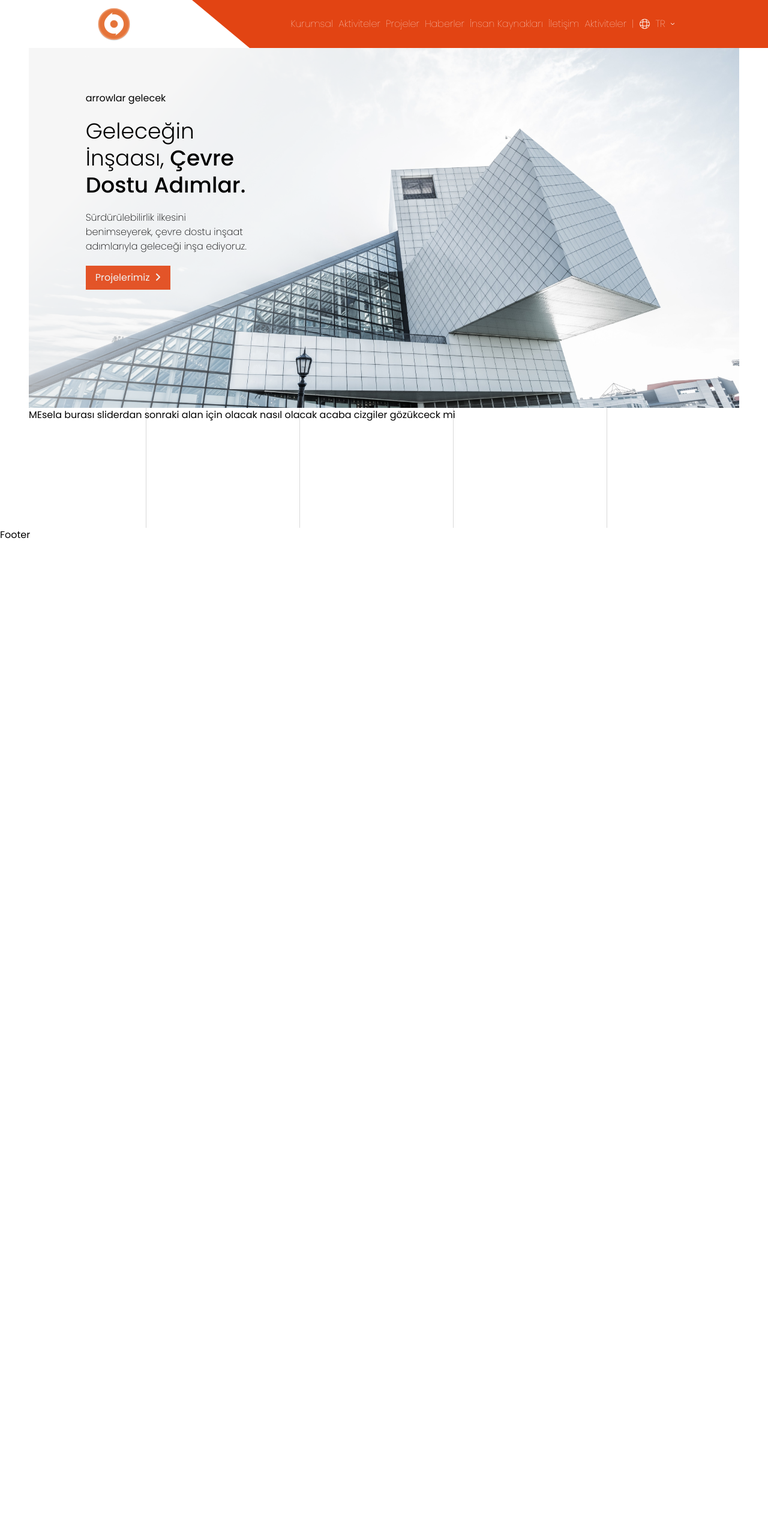
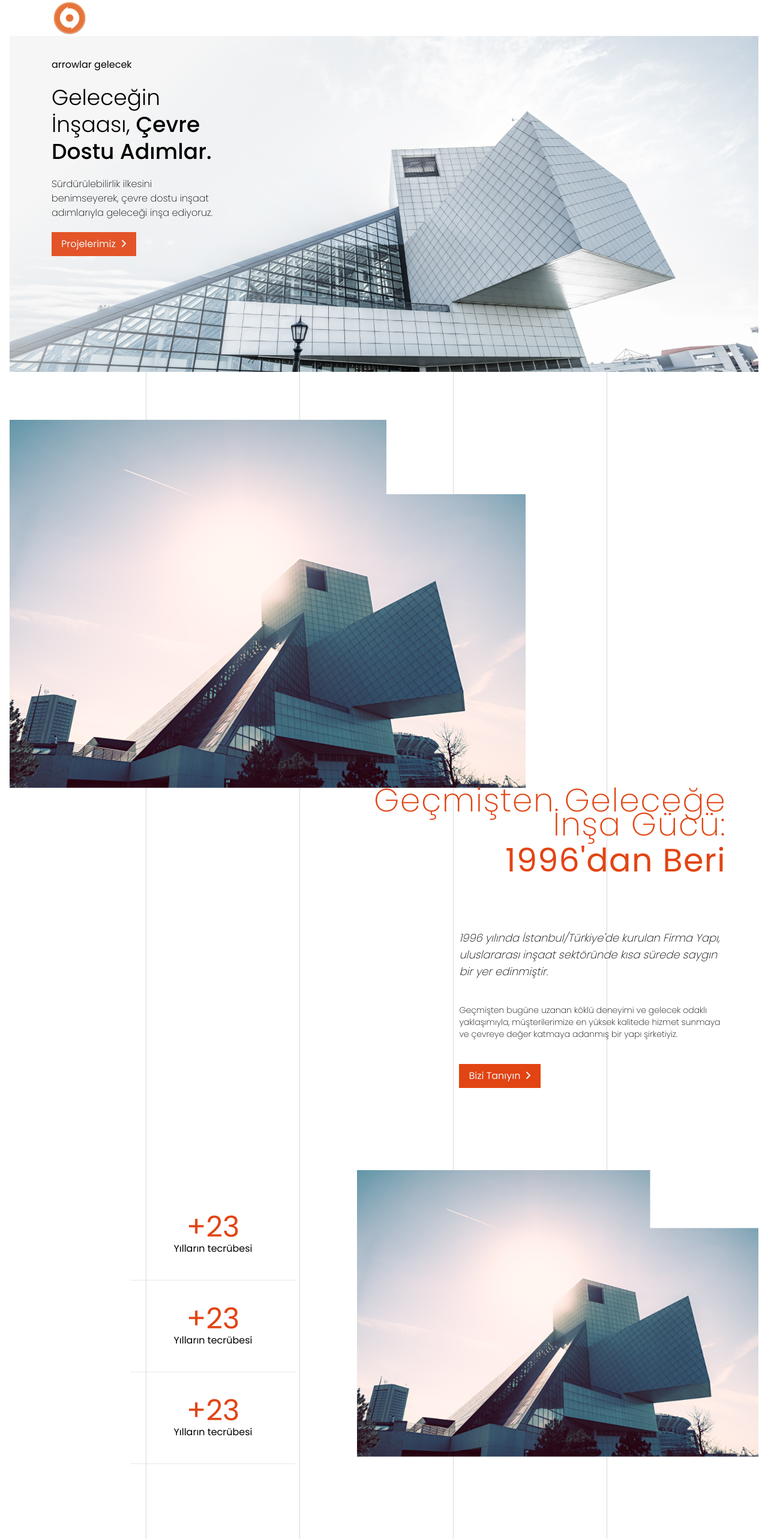
Before and after one commit to mustafakba/frontend, a Next.js app in the folder webintek/: page / in a window 1280 px wide. Shown: the top 2566 px of the page at 60% size. Before the commit the page ends 904 px from the top, so only its background shows below. Built offline with nearby package versions, Linux system fonts and the light colour scheme.

Commit message:
second-section-from-past created

```diff
--- a/webintek/app/components/Header.jsx
+++ b/webintek/app/components/Header.jsx
@@ -36,14 +36,17 @@ export default function Header() {
   const [activeLanguage, setActiveLanguage] = useState("TR");
 
   return (
-    <div className="grid grid-cols-4 w-full h-[80px] 2xl:h-[100px]">
-      <div className="col-span-1 left-header flex w-full">
-        <Link href={"/"} className="pl-40 flex items-center">
+    <header>
+      <div className="wrapper">
+        <div className="container px-4">
+          <div className="flex justify-between">
+            <div className="left-header flex">
+              <Link href={"/"}>
                 <Image src={"/logo1.svg"} width={60} height={60} />
               </Link>
             </div>
-      <div className="right-header col-span-3 flex items-center w-full bg-primary-color">
-        <div className="menu-items flex w-full items-end pl-40 pr-40">
+            <div className="right-header flex items-center">
+              <div className="menu-items flex w-full items-end ">
                 <ul className="w-full font-thin flex items-center justify-around text-white">
                   {menuItems.map((menuItem, index) => {
                     return (
@@ -82,5 +85,8 @@ export default function Header() {
               </div>
             </div>
           </div>
+        </div>
+      </div>
+    </header>
   );
 }
--- /dev/null
+++ b/webintek/app/components/IntroSection.jsx
@@ -0,0 +1,45 @@
+"use client";
+import Image from "next/image";
+import { faAngleRight } from "@fortawesome/free-solid-svg-icons";
+import Button from "./shared/Button";
+
+export default function IntroSection() {
+  return (
+    <section className="intro-section ">
+      <div className="h-[70dvh]">
+        <Image
+          src={"/banner.png"}
+          width={1400}
+          height={400}
+          className="flex h-full w-full"
+        />
+      </div>
+      <div className="container px-4">
+        <div className="slider-info-area absolute top-[12%] ">
+          <div className="arrow-buttons">arrowlar gelecek</div>
+          <div className="slider-paragraph text-4xl py-5 leading-[45px]">
+            <span className="font-[300]">Geleceğin</span> <br />
+            <span className="font-[300]">İnşaası,</span>{" "}
+            <span className="font-medium">
+              Çevre <br /> Dostu Adımlar.
+            </span>
+          </div>
+          <div className="slider-inner-paragraph font-[200] max-w-[280px]">
+            <p className="leading-6">
+              Sürdürülebilirlik ilkesini benimseyerek, çevre dostu inşaat
+              adımlarıyla geleceği inşa ediyoruz.
+            </p>
+          </div>
+          <div className="slider-button my-5 opacity-90 hover:opacity-100 duration-300">
+            <Button
+              hover
+              bgColor={"primary-color"}
+              title={"Projelerimiz"}
+              icon={faAngleRight}
+            />
+          </div>
+        </div>
+      </div>
+    </section>
+  );
+}
--- a/webintek/app/globals.css
+++ b/webintek/app/globals.css
@@ -22,8 +22,8 @@
   --white-color: #fff;
 }
 
-.container {
-  height: 100vh;
+.container-lines {
+  height: 100%;
   background-image: linear-gradient(
     to right,
     transparent 19%,
@@ -50,3 +50,10 @@
 .right-header {
   clip-path: polygon(10% 100%, 100% 100%, 100% 0, 0 0);
 }
+
+.wrapper {
+  max-width: 1752px;
+  width: 100%;
+  padding: 0 1rem;
+  margin: 0 auto;
+}
--- a/webintek/app/layout.jsx
+++ b/webintek/app/layout.jsx
@@ -25,7 +25,7 @@ export default function RootLayout({ children }) {
       <body className={poppins.className}>
         <Header />
         {children}
-        <div>Footer</div>
+        <div className="pt-[500px]">Footer</div>
       </body>
     </html>
   );
--- a/webintek/app/page.jsx
+++ b/webintek/app/page.jsx
@@ -1,47 +1,107 @@
 import Image from "next/image";
 import Button from "./components/shared/Button";
 import { faAngleRight } from "@fortawesome/free-solid-svg-icons";
+import IntroSection from "./components/IntroSection";
 
 export default function Home() {
   return (
-    <div className="container flex flex-col min-w-full px-12 ">
-      <div className="flex relative w-full h-[75dvh]">
-        <Image
-          src={"/banner.png"}
-          width={800}
-          height={400}
-          className="w-full"
-        />
-        <div className="slider-info-area absolute top-[12%] left-[8%]">
-          <div className="arrow-buttons">arrowlar gelecek</div>
-          <div className="slider-paragraph text-4xl py-5 leading-[45px]">
-            <span className="font-[300]">Geleceğin</span> <br />
-            <span className="font-[300]">İnşaası,</span>{" "}
-            <span className="font-medium">
-              Çevre <br /> Dostu Adımlar.
-            </span>
+    <div className="container-lines wrapper">
+      <IntroSection />
+      <section className="from-past-to-future py-20 pb-40 relative">
+        <div className="relative">
+          <div className="top-past-to-future">
+            <div className="image-area left-0">
+              <Image
+                src={"/from-past-to-future.png"}
+                className="object-fit !w-auto"
+                width={400}
+                height={500}
+                alt="from-past-to-future"
+              />
+            </div>
+            <div className="container">
+              <div className="right-section items-end flex flex-col justify-end">
+                <div className="section-title w-[62%] text-end text-[54px] text-4xl tracking-wide">
+                  <div className="text-primary-color font-[200] pb-5">
+                    Geçmişten Geleceğe İnşa Gücü:
+                  </div>
+                  <div className="text-primary-color">1996'dan Beri</div>
+                </div>
+                <div className="inner-area flex flex-col gap-y-10 w-[39%] mt-24">
+                  <div>
+                    <p className="italic text-lg font-[200]">
+                      1996 yılında İstanbul/Türkiye'de kurulan Firma Yapı,
+                      uluslararası inşaat sektöründe kısa sürede saygın bir yer
+                      edinmiştir.
+                    </p>
+                  </div>
+                  <div>
+                    <p className="text-sm font-[200]">
+                      Geçmişten bugüne uzanan köklü deneyimi ve gelecek odaklı
+                      yaklaşımıyla, müşterilerimize en yüksek kalitede hizmet
+                      sunmaya ve çevreye değer katmaya adanmış bir yapı
+                      şirketiyiz.
+                    </p>
+                  </div>
+                  <div className="button">
+                    <Button title={"Bizi Tanıyın"} icon={faAngleRight} />
+                  </div>
+                </div>
+              </div>
+            </div>
           </div>
-          <div className="slider-inner-paragraph font-[200] max-w-[280px]">
-            <p className="leading-6">
-              Sürdürülebilirlik ilkesini benimseyerek, çevre dostu inşaat
-              adımlarıyla geleceği inşa ediyoruz.
-            </p>
+        </div>
+        <div className="second-to-future relative mt-52 flex z-50">
+          <div className="container">
+            <div className="w-1/2  text-center">
+              <div className="experience-area flex flex-col gap-y-10">
+                <div className="experience items-center text-center">
+                  <div className="title text-5xl justify-center text-primary-color flex text-center max-w-auto">
+                    +23
+                  </div>
+                  <div className="flex justify-center ">
+                    {" "}
+                    <span className="border-b w-[48%] pb-10">
+                      Yılların tecrübesi
+                    </span>
+                  </div>
+                </div>
+                <div className="experience items-center text-center">
+                  <div className="title text-5xl justify-center text-primary-color flex text-center max-w-auto">
+                    +23
+                  </div>
+                  <div className="flex justify-center ">
+                    {" "}
+                    <span className="border-b w-[48%] pb-10">
+                      Yılların tecrübesi
+                    </span>
+                  </div>
+                </div>
+                <div className="experience items-center text-center">
+                  <div className="title text-5xl justify-center text-primary-color flex text-center max-w-auto">
+                    +23
+                  </div>
+                  <div className="flex justify-center ">
+                    {" "}
+                    <span className="border-b w-[48%] pb-10">
+                      Yılların tecrübesi
+                    </span>
+                  </div>
+                </div>
+              </div>
+            </div>
           </div>
-          <div className="slider-button my-5 opacity-90 hover:opacity-100 duration-300">
-            <Button
-              hover
-              bgColor={"primary-color"}
-              title={"Projelerimiz"}
-              icon={faAngleRight}
+          <div className="image-area absolute top-[-16.9%] left-[46.4%]">
+            <Image
+              src={"/from-past-to-future.png"}
+              className="object-fit h-auto !w-auto"
+              width={400}
+              height={400}
+              alt="from-past-to-future"
             />
           </div>
         </div>
-      </div>
-
-      <div>
-        MEsela burası sliderdan sonraki alan için olacak nasıl olacak acaba
-        cizgiler gözükceck mi
-      </div>
+      </section>
     </div>
   );
 }
--- a/webintek/tailwind.config.js
+++ b/webintek/tailwind.config.js
@@ -6,11 +6,22 @@ module.exports = {
     "./app/**/*.{js,ts,jsx,tsx,mdx}",
   ],
   theme: {
+    screens: {
+      sm: "640px",
+      md: "768px",
+      lg: "992px",
+      xl: "1140px",
+      "2xl": "1466px",
+    },
     extend: {
       backgroundImage: {
         "gradient-radial": "radial-gradient(var(--tw-gradient-stops))",
         "gradient-conic":
           "conic-gradient(from 180deg at 50% 50%, var(--tw-gradient-stops))",
+      },
+      container: {
+        center: true,
+        padding: "0.75",
       },
       colors: {
         "primary-color": "var(--primary-color)",
```
Also changed, not shown: webintek/public/from-past-to-future.png (added), 1 other file (tests, documents, lock files or other folders). Lines whose indentation alone changed are shown as unchanged.
